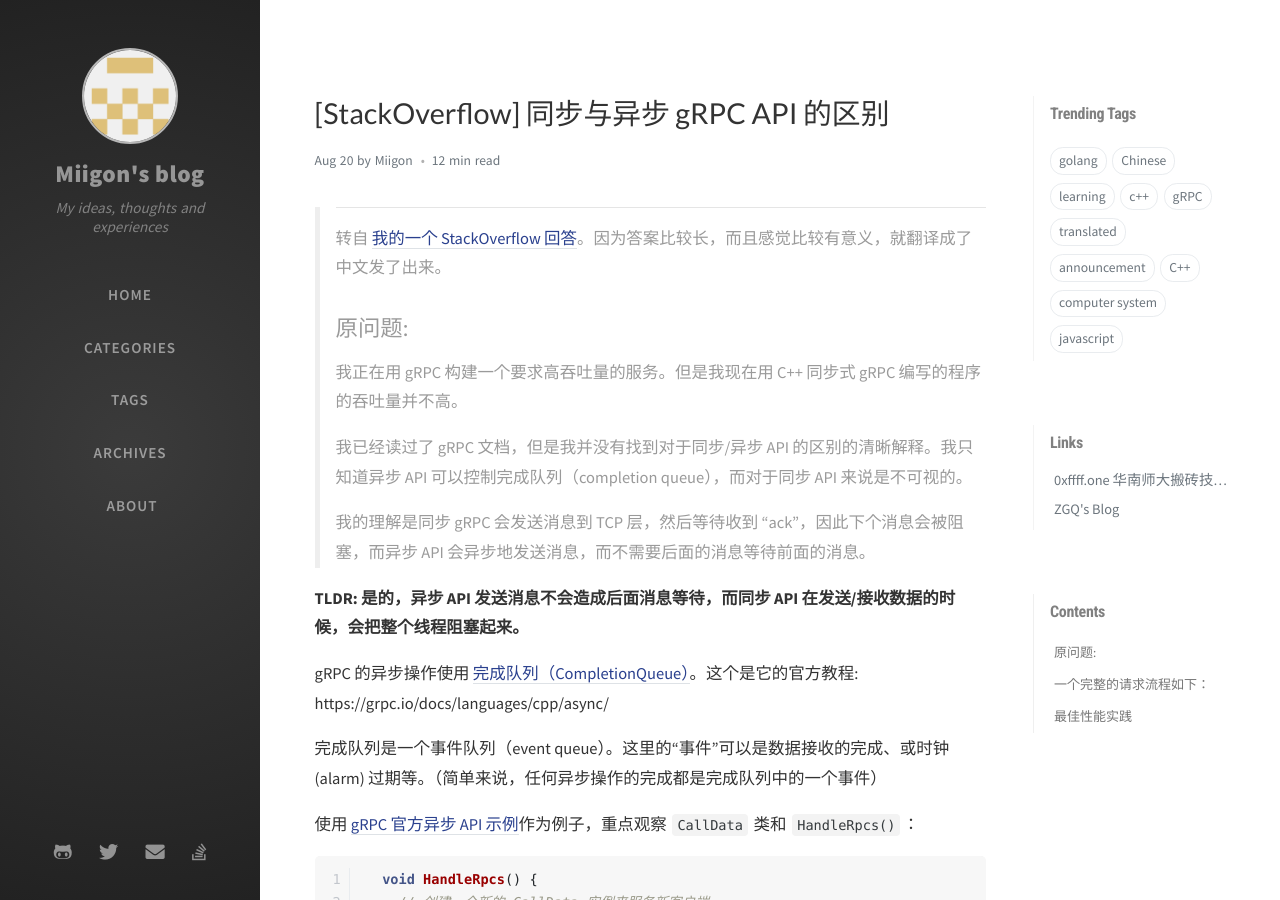
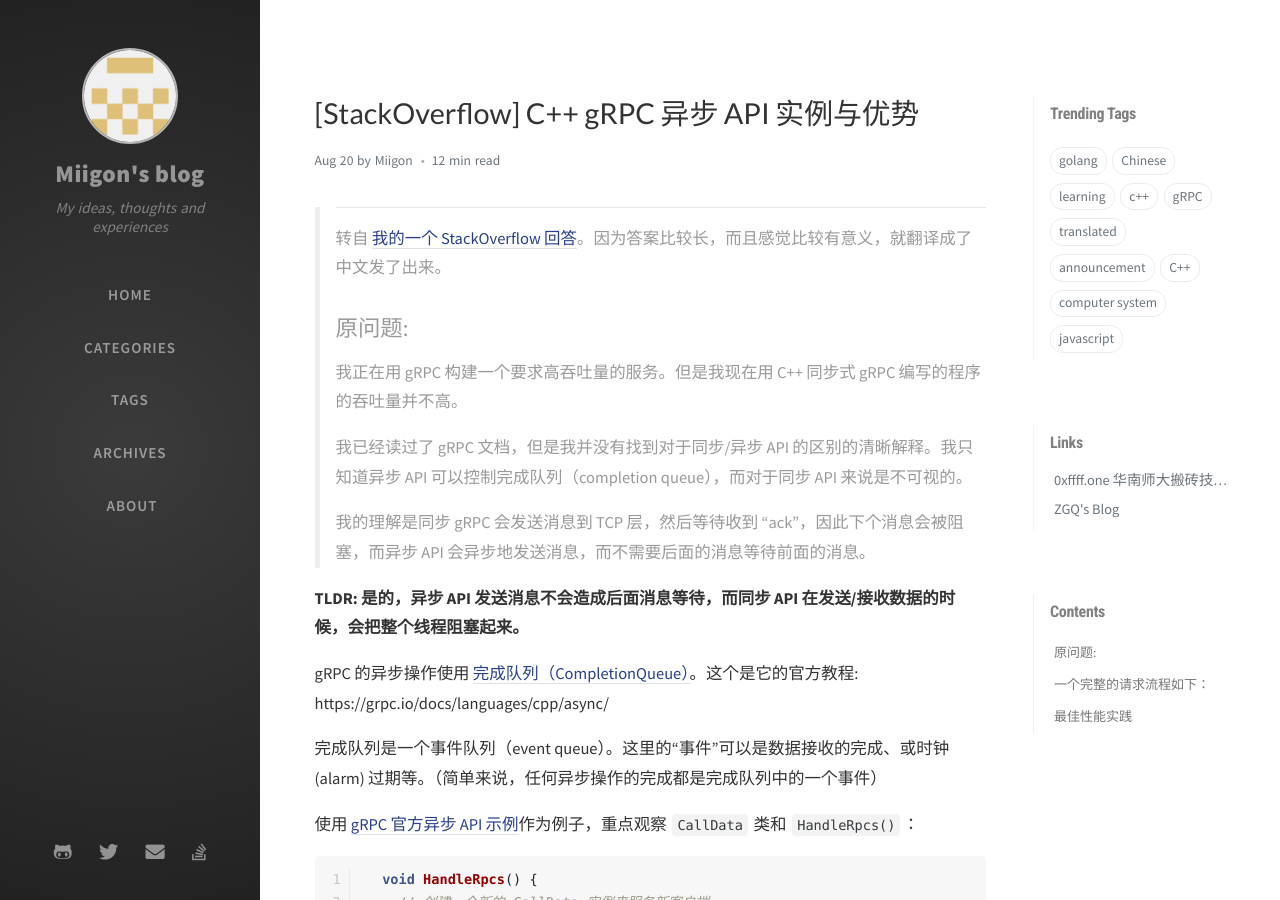
Before and after one commit to Miigon/blog, a Jekyll site: the page built from _posts/backend/2021-08-20-cn-so-difference-between-sync-and-async-grpc.md, in a window 1280 px wide and 900 px high. Built offline with Jekyll 4.4.1, drawn with Linux system fonts in a browser that asks for light colours; nearby versions of some CDN libraries; comment, search, counter and statistics services are not loaded.

Commit message:
pick a better title for cn-so-difference-between-sync-and-async-grpc

```diff
--- a/_posts/backend/2021-08-20-cn-so-difference-between-sync-and-async-grpc.md
+++ b/_posts/backend/2021-08-20-cn-so-difference-between-sync-and-async-grpc.md
@@ -1,5 +1,5 @@
 ---
-title: "[StackOverflow] 同步与异步 gRPC API 的区别"
+title: "[StackOverflow] C++ gRPC 异步 API 实例与优势"
 date: 2021-08-20 23:09:00 +0800
 categories: [Backend, Networking, gRPC]
 tags: [c++, gRPC]
```
